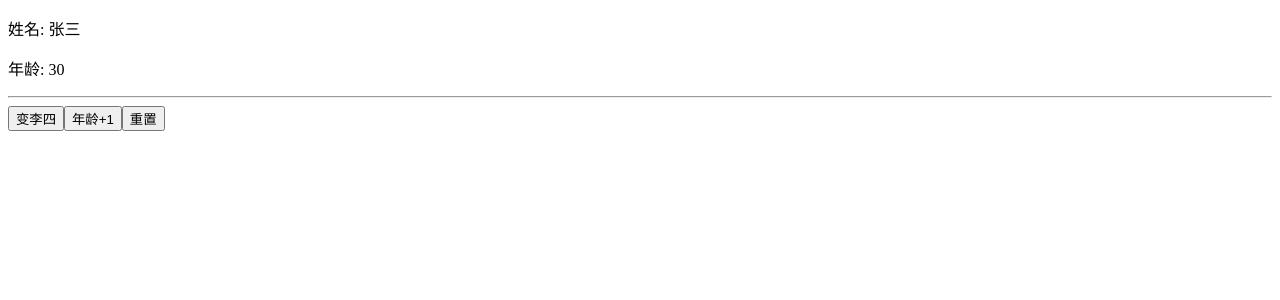
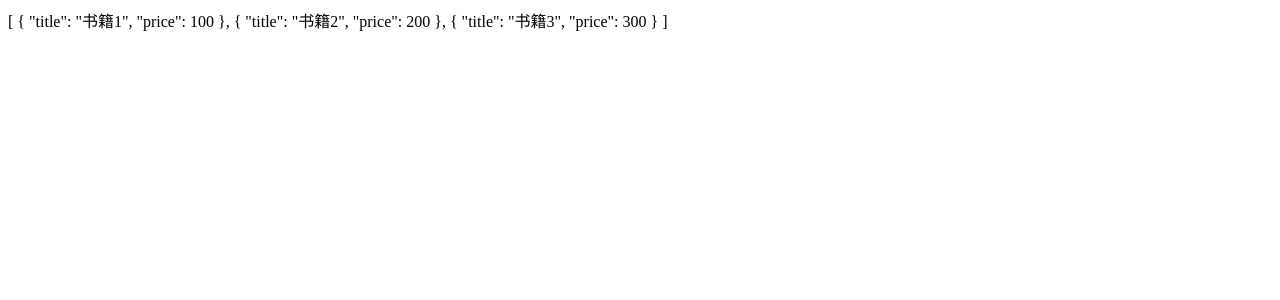
Before and after one commit to msy20020410/my-vue3-app, a Vue app: page / in a window 1280 px wide. Shown: the top 300 px of the page. Built offline with nearby package versions, Linux system fonts and the light colour scheme.

Commit message:
计算属性

```diff
--- a/src/App.vue
+++ b/src/App.vue
@@ -2,6 +2,7 @@
 // 导入组件
 import MyComponent01 from './components/MyComponet01.vue'
 import MyComponent02 from './components/MyComponet02.vue'
+import MyComponent03 from './components/MyComponet03.vue'
 
 </script>
 
@@ -10,8 +11,10 @@ import MyComponent02 from './components/MyComponet02.vue'
   <!-- <MyComponent01 /> -->
 
   <!-- reactive的使用 -->
-  <MyComponent02 />
-  <!-- 测试代码推送 -->
+  <!-- <MyComponent02 /> -->
+
+  <!-- 测试computed计算属性 -->
+  <MyComponent03 />
 
 </template>
 
--- /dev/null
+++ b/src/components/MyComponet03.vue
@@ -0,0 +1,28 @@
+<template>
+    <div class="my-component03">
+        <!-- 在模板中引用计算属性 -->
+        {{ publishedBooks }}
+    </div>
+</template>
+
+<script setup>
+// 引入响应式及计算属性相关依赖
+import { reactive, computed } from 'vue'
+// 创建一个响应式对象
+const author = reactive({
+    name: '张三',
+    books: [
+        { title: '书籍1', price: 100 },
+        { title: '书籍2', price: 200 },
+        { title: '书籍3', price: 300 }
+    ]
+})
+// 创建一个计算属性对象
+const publishedBooks = computed(() => {
+    return author.books.length > 0 ? author.books : [{ title: '暂无书籍', price: 0 }]
+})
+
+
+</script>
+
+<style scoped></style>
```
